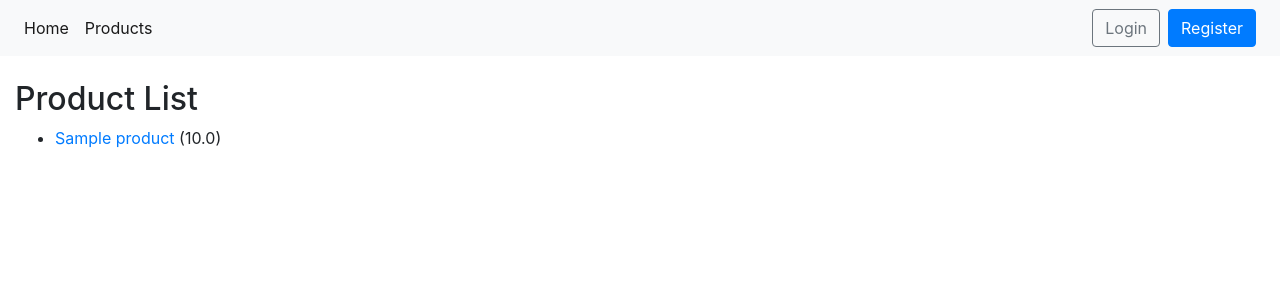
After one commit to arihant-001/django-cart, a Django app: page /catalog/products/ in a window 1280 px wide. The commit adds this page. Shown: the top 300 px of the page. Run offline with Django 3.2, Linux system fonts and the light colour scheme; tables that the repository leaves empty hold one stand-in row (values such as "Sample post"); some libraries are stand-ins or nearby versions.

Commit message:
adds product view

```diff
--- a/catalog/models.py
+++ b/catalog/models.py
@@ -28,7 +28,7 @@ class Product(models.Model):
         return self.name
 
     def get_absolute_url(self):
-        return reverse("product_detail", kwargs={"pk": self.pk})
+        return reverse('product-detail', args=[str(self.id)])
 
 
 class Category(models.Model):
--- a/catalog/templates/base.html
+++ b/catalog/templates/base.html
@@ -26,7 +26,6 @@
 
     <!--Navbar Starts Here-->
     <nav class="navbar navbar-expand-lg navbar-light bg-light mb-4">
-        <a class="navbar-brand" href="#">Navbar</a>
         <button class="navbar-toggler" type="button" data-toggle="collapse" data-target="#navbarSupportedContent"
                 aria-controls="navbarSupportedContent" aria-expanded="false" aria-label="Toggle navigation">
             <span class="navbar-toggler-icon"></span>
@@ -35,10 +34,10 @@
         <div class="collapse navbar-collapse" id="navbarSupportedContent">
             <ul class="navbar-nav mr-auto">
                 <li class="nav-item active">
-                    <a class="nav-link" href="#">Home <span class="sr-only">(current)</span></a>
+                    <a class="nav-link" href="{% url 'index' %}">Home <span class="sr-only">(current)</span></a>
                 </li>
                 <li class="nav-item active">
-                    <a class="nav-link" href="#">Products <span class="sr-only">(current)</span></a>
+                    <a class="nav-link" href="{% url 'products' %}">Products <span class="sr-only">(current)</span></a>
                 </li>
             </ul>
             {% if user.is_authenticated %}
@@ -75,7 +74,26 @@
 <body>
 <div class="container-fluid">
     <div class="row">
-        <div class="col-sm-10 ">{% block content %}{% endblock %}</div>
+        <div class="col-sm-10 ">{% block content %}{% endblock %}
+
+            {% block pagination %}
+            {% if is_paginated %}
+            <div class="pagination">
+                        <span class="page-links">
+                            {% if page_obj.has_previous %}
+                                <a href="{{ request.path }}?page={{ page_obj.previous_page_number }}">previous</a>
+                            {% endif %}
+                            <span class="page-current">
+                                Page {{ page_obj.number }} of {{ page_obj.paginator.num_pages }}.
+                            </span>
+                            {% if page_obj.has_next %}
+                                <a href="{{ request.path }}?page={{ page_obj.next_page_number }}">next</a>
+                            {% endif %}
+                        </span>
+            </div>
+            {% endif %}
+            {% endblock %}
+        </div>
     </div>
 </div>
 </body>
--- /dev/null
+++ b/catalog/templates/catalog/product_list.html
@@ -0,0 +1,16 @@
+{% extends "base.html" %}
+
+{% block content %}
+<h2>Product List</h2>
+{% if product_list %}
+<ul>
+    {% for product in product_list %}
+    <li>
+        <a href="{{ product.get_absolute_url }}">{{ product.name }}</a> ({{product.price}})
+    </li>
+    {% endfor %}
+</ul>
+{% else %}
+<p>There are no products in the store.</p>
+{% endif %}
+{% endblock %}
--- a/catalog/urls.py
+++ b/catalog/urls.py
@@ -5,7 +5,7 @@ from . import views
 # Product Urls
 urlpatterns = [
     path('', views.index, name='index'),
-    path('products/', views.ProductListView.as_view(), name='product-list'),
+    path('products/', views.ProductListView.as_view(), name='products'),
     path('product/<int:pk>/', views.ProductDetailView.as_view(), name='product-detail'),
     path('product/create/', views.ProductCreateView.as_view(), name='product-create'),
     path('product/<int:pk>/update/', views.ProductUpdateView.as_view(), name='product-update'),
--- a/catalog/views.py
+++ b/catalog/views.py
@@ -22,7 +22,16 @@ class ProductDetailView(DetailView):
 
 class ProductListView(ListView):
     model = Product
+    paginate_by = 10
     template_name = "catalog/product_list.html"
+
+    def get_queryset(self):
+        return Product.objects.all()[:5]
+
+    def get_context_data(self, **kwargs):
+        context = super(ProductListView, self).get_context_data(**kwargs)
+        context['some_data'] = 'This is just some data'
+        return context
 
 
 class ProductCreateView(CreateView):
```
Also changed, not shown: catalog/templates/catalog/product_detail.html (added, +10 -0 lines).
